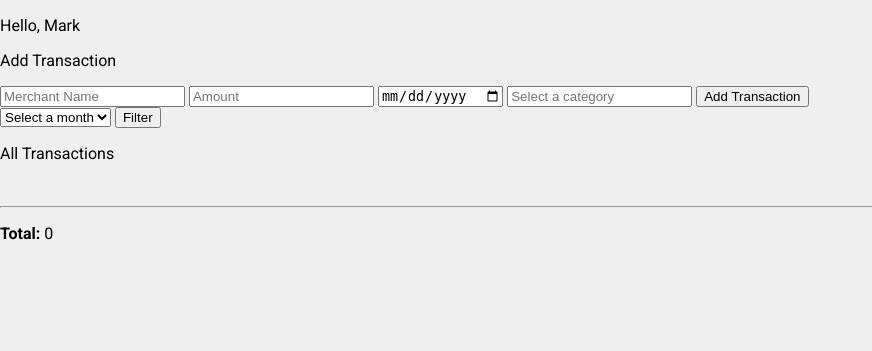
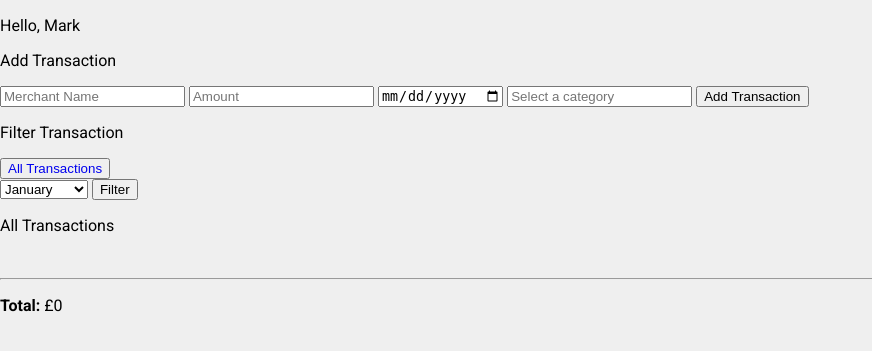
Before and after one commit to markslorach/spending_tracker_project, a Flask app: page /transactions in a window 1280 px wide. Shown: the part 38-389 px from the top of the page, without its empty margins (0-872 px from the left). Run offline with Flask 3, Linux system fonts and the light colour scheme; data that the repository does not hold is empty; some libraries are stand-ins or nearby versions.

Commit message:
update to html, css and month filters

```diff
--- a/controllers/transaction_controller.py
+++ b/controllers/transaction_controller.py
@@ -1,3 +1,4 @@
+from datetime import datetime
 from flask import Flask, render_template, request, redirect
 from flask import Blueprint
 from models.merchant import Merchant
@@ -58,9 +59,17 @@
     return redirect('/transactions')
 
 # Sort transactions by month
+# @transaction_blueprint.route("/transactions/filter", methods=['POST'])
+# def sort_by_month():
+#     filter = request.form['filter']
+#     transactions = transaction_repository.select_by_month(filter)
+#     total = transaction_repository.total_amount()
+#     return render_template("transactions/index.html", transactions = transactions, total = total)
+
 @transaction_blueprint.route("/transactions/filter", methods=['POST'])
 def sort_by_month():
-    filter = request.form['filter']
-    transactions = transaction_repository.select_by_month(filter)
-    total = transaction_repository.total_amount()
-    return render_template("transactions/index.html", transactions = transactions, total = total)
+    selected_month = request.form['filter']
+    month_name = datetime.strptime(selected_month, "%m").strftime("%B")
+    transactions = transaction_repository.select_by_month(selected_month)
+    total = transaction_repository.total_amount_of_month(selected_month)
+    return render_template("transactions/index.html", transactions=transactions, total=total, selected_month=month_name)
--- a/repositories/transaction_repository.py
+++ b/repositories/transaction_repository.py
@@ -72,3 +72,13 @@
         transaction = Transaction(row['amount'], merchant, row['date'], row['tag'], row['id'])
         transactions.append(transaction)
     return transactions
+
+# total transactions for month
+def total_amount_of_month(month):
+    total = 0
+    sql = "SELECT * FROM transactions WHERE EXTRACT(MONTH FROM date) = %s"
+    values = [month]
+    results = run_sql(sql, values)
+    for row in results:
+        total += row['amount']
+    return total
--- a/static/styles.css
+++ b/static/styles.css
@@ -21,7 +21,7 @@
     text-decoration: none;
 }
 
-img {
+#main-page-logo {
     width: 1100px;
     max-width: 100%;
     height: auto;
@@ -29,11 +29,11 @@
     transition: transform 0.5s ease;
 }
 
-img:hover {
+#main-page-logo:hover {
     transform: scale(1.04);
 }
 
-.logo-flex-container {
+.main-page-logo-flex-container {
     display: flex;
     flex-direction: column;
     justify-content: center;
@@ -45,6 +45,7 @@
     display: none;
 }
 
+/* Responsive for mobile */
 @media only screen and (max-width: 1000px) {
     body {
     padding-left: 30px;
--- a/templates/index.html
+++ b/templates/index.html
@@ -10,9 +10,9 @@
 
 <div id="background-color">
 
-    <div class="logo-flex-container">
+    <div class="main-page-logo-flex-container">
 
-        <a href="/transactions"><img src="/static/images/logo_blue_alternative.png" alt ="moneymate logo"></a>
+        <a href="/transactions"><img id="main-page-logo" src="/static/images/logo_blue_alternative.png" alt ="MoneyMate Logo"></a>
 
     </div>
 
--- a/templates/transactions/index.html
+++ b/templates/transactions/index.html
@@ -34,12 +34,12 @@
 
 </form>
 
+<p>Filter Transaction</p>
+
+<button><a href="/transactions">All Transactions</a></button>
+
 <form action="/transactions/filter" method="POST">
-
-    <label for="filter">Month: </label>
-
     <select name="filter" id="filter">
-        <option value="" selected>Select a month</option>
         <option value="01">January</option>
         <option value="02">February</option>
         <option value="03">March</option>
@@ -53,12 +53,14 @@
         <option value="11">November</option>
         <option value="12">December</option>
     </select>
-
     <button type="submit">Filter</button>
-
 </form>
 
-<p>All Transactions</p>
+{% if selected_month %}
+    <p>{{ selected_month }} Transactions</p>
+{% else %}
+    <p>All Transactions</p>
+{% endif %}
 <br>
 <hr>
 
@@ -85,6 +87,6 @@
 
     {% endfor %}
 
-    <p><b>Total:</b> {{ total }}</p>
+    <p><b>Total:</b> £{{ total }}</p>
 
 {% endblock %}
```
Also changed, not shown: static/images/logo_blue_alternative_smaller.png (added), static/images/logo_white_alternative.png (added), static/images/moneymate_logo.png (deleted), static/images/moneymate_logo_blue.png (deleted).
